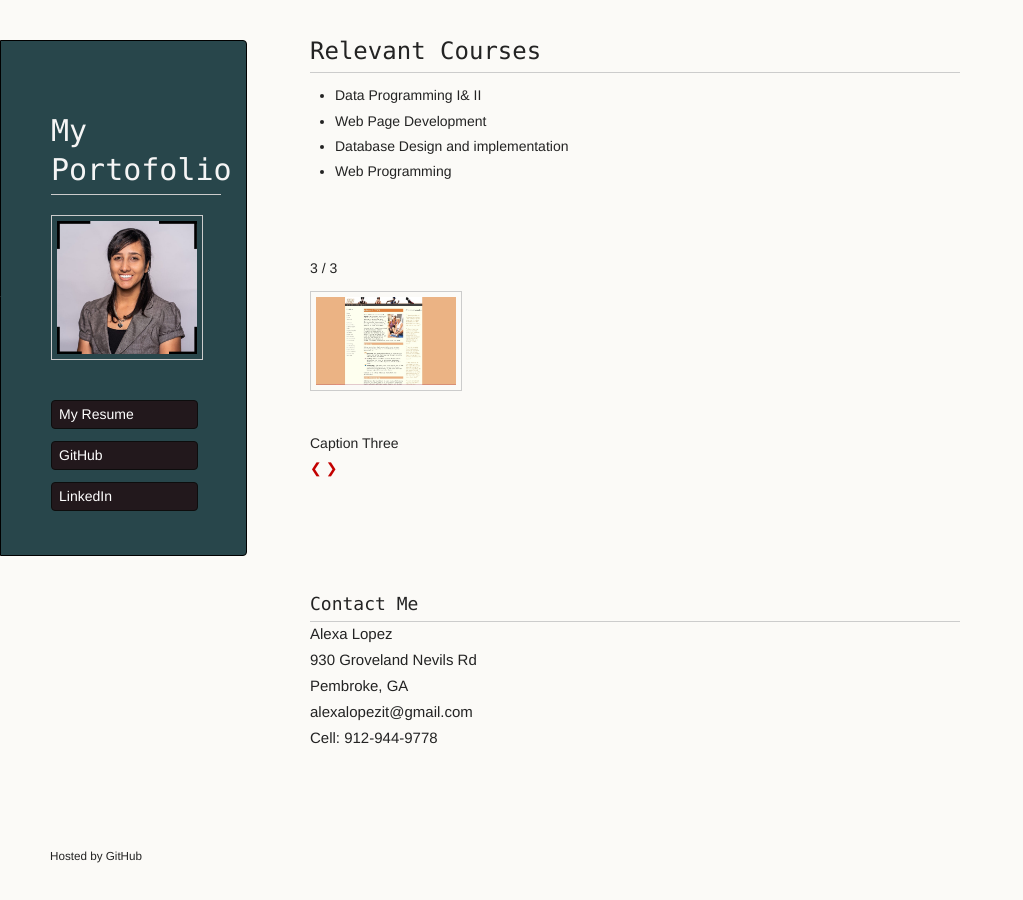
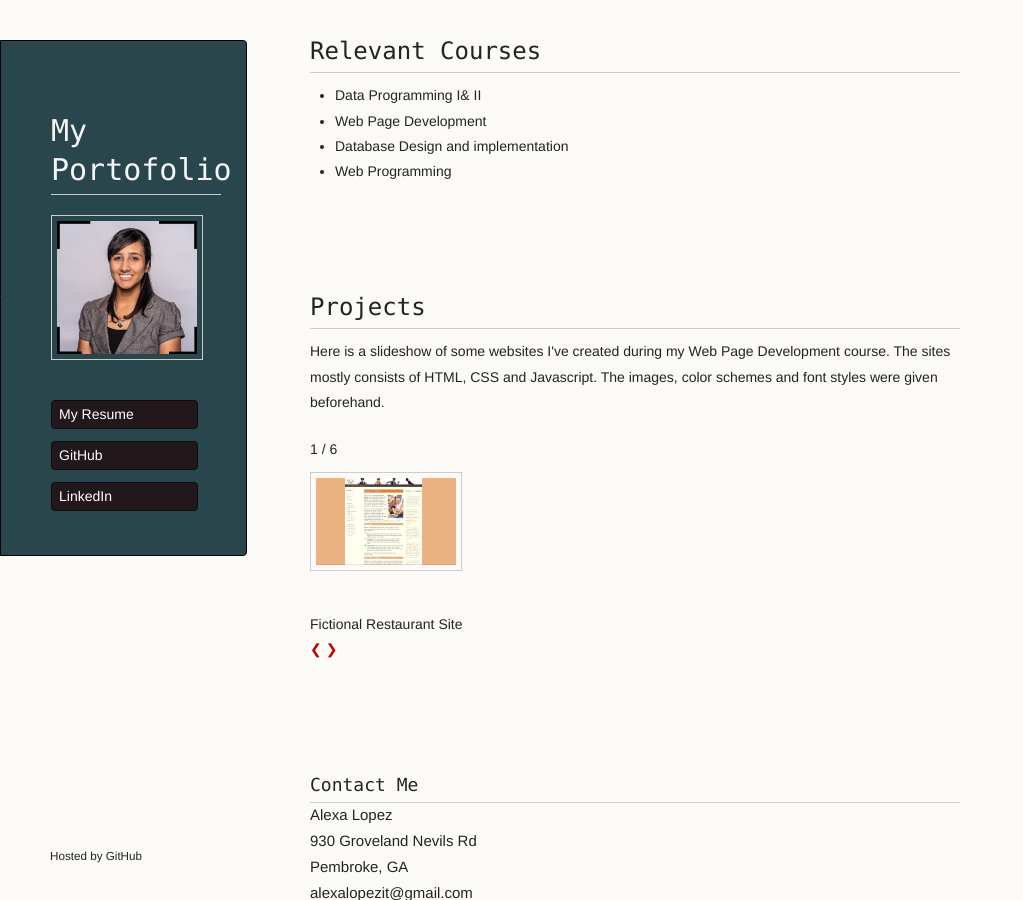
Before and after one commit to alexalpz/alexalopez, a Jekyll site: the page built from index.md, in a window 1280 px wide and 900 px high, scrolled down 2752 px. Shown: the whole window, without its empty margins (0-1023 px from the left). Built offline with Jekyll 4.4.1, drawn with Linux system fonts in a browser that asks for light colours; our own code applies the rules of GitHub Pages for plain Markdown files.

Commit message:
Update default.html

```diff
--- a/_layouts/default.html
+++ b/_layouts/default.html
@@ -26,7 +26,7 @@
       <!--End of header-->
 
       <!--About Me-->
-        <section>
+        <section class='aboutme'>
             <h2>About Me</h2>
                <p>Hi, My name is Alexa! I’m a senior majoring in Information Technology and specialize in Web and Mobile foundations at Georgia Southern University. I admire working behind the scenes designing and customizing web pages and blogs. I’d love to be able to work with software developmnet,programming and/or maintenance for companies and grow with a team that will expose me to various working habits as well as technical skills.</p>
                <p> I’ve always liked to create and design, hence why I find programming to be really cool. I also love making social media pages look aesthetically pleasing and I use my own photography to enhance their appearance.  Please feel free to contact me if you need any further information!</p>
@@ -169,55 +169,54 @@
 
       <!--Slideshow Start-->
        <section>
+         <h2>Projects</h2>
+            <p class='para3'>Here is a slideshow of some websites I've created during my Web Page Development course. The sites mostly consists of HTML, CSS and Javascript. The images, color schemes and font styles were given beforehand.</p>
            <!-- Slideshow container -->
           <div class="slideshow-container">
             <!-- Full-width images with number and caption text -->
 
             <div class="mySlides fade">
-                <div class="numbertext">1 / 3</div>
-                <img src="1.jpg" style="width:100%">
-                <div class="text">Caption Text</div>
+              <div class="numbertext">1 / 6</div>
+              <img src="3.jpg" style="width:100%">
+              <div class="text">Fictional Restaurant Site</div>
           </div>
 
           <div class="mySlides fade">
-              <div class="numbertext">2 / 3</div>
-              <img src="2.jpg" style="width:100%">
-              <div class="text">Caption Two</div>
+            <div class="numbertext">2 / 6</div>
+            <img src="4.jpg" style="width:100%">
+            <div class="text">Fictional Restaurant Website</div>
           </div>
 
             <div class="mySlides fade">
-              <div class="numbertext">3 / 3</div>
-              <img src="3.jpg" style="width:100%">
-              <div class="text">Caption Three</div>
+              <div class="numbertext">3 / 6</div>
+              <img src="7.jpg" style="width:100%">
+              <div class="text">Fictional website for Game</div>
             </div>
 
 
             <div class="mySlides fade">
-              <div class="numbertext">3 / 3</div>
-              <img src="4.jpg" style="width:100%">
-              <div class="text">Caption Three</div>
+              <div class="numbertext">4 / 6</div>
+              <img src="2.jpg" style="width:100%">
+              <div class="text">Fictional Restaurant Site</div>
+            </div>
+
+
+
+            <div class="mySlides fade">
+              <div class="numbertext">5 / 6</div>
+              <img src="5.jpg" style="width:100%">
+              <div class="text">Javascript Calculator for site</div>
             </div>
 
 
             <div class="mySlides fade">
-              <div class="numbertext">3 / 3</div>
-              <img src="5.jpg" style="width:100%">
-              <div class="text">Caption Three</div>
+              <div class="numbertext">6 / 6</div>
+              <img src="6.jpg" style="width:100%">
+              <div class="text">Fictional Calendar</div>
             </div>
 
 
-            <div class="mySlides fade">
-              <div class="numbertext">3 / 3</div>
-              <img src="6.jpg" style="width:100%">
-              <div class="text">Caption Three</div>
-            </div>
 
-
-            <div class="mySlides fade">
-              <div class="numbertext">3 / 3</div>
-              <img src="7.jpg" style="width:100%">
-              <div class="text">Caption Three</div>
-            </div>
 
             <!-- Next and previous buttons -->
             <a class="prev" onclick="plusSlides(-1)">&#10094;</a>
@@ -256,19 +255,33 @@
     </div>
 
   <script>
-              var slideIndex = 0;
-              showSlides();
+        var slideIndex = 1;
+          showSlides(slideIndex);
 
-              function showSlides() {
+          // Next/previous controls
+          function plusSlides(n) {
+            showSlides(slideIndex += n);
+          }
+
+          // Thumbnail image controls
+          function currentSlide(n) {
+            showSlides(slideIndex = n);
+          }
+
+          function showSlides(n) {
             var i;
             var slides = document.getElementsByClassName("mySlides");
+            var dots = document.getElementsByClassName("dot");
+            if (n > slides.length) {slideIndex = 1}
+            if (n < 1) {slideIndex = slides.length}
             for (i = 0; i < slides.length; i++) {
                 slides[i].style.display = "none";
             }
-                slideIndex++;
-                if (slideIndex > slides.length) {slideIndex = 1}
+            for (i = 0; i < dots.length; i++) {
+                dots[i].className = dots[i].className.replace(" active", "");
+            }
             slides[slideIndex-1].style.display = "block";
-                setTimeout(showSlides, 2000); // Change image every 2 seconds
+            dots[slideIndex-1].className += " active";
           }
   </script>
   </body>
```
Lines whose indentation alone changed are shown as unchanged.
